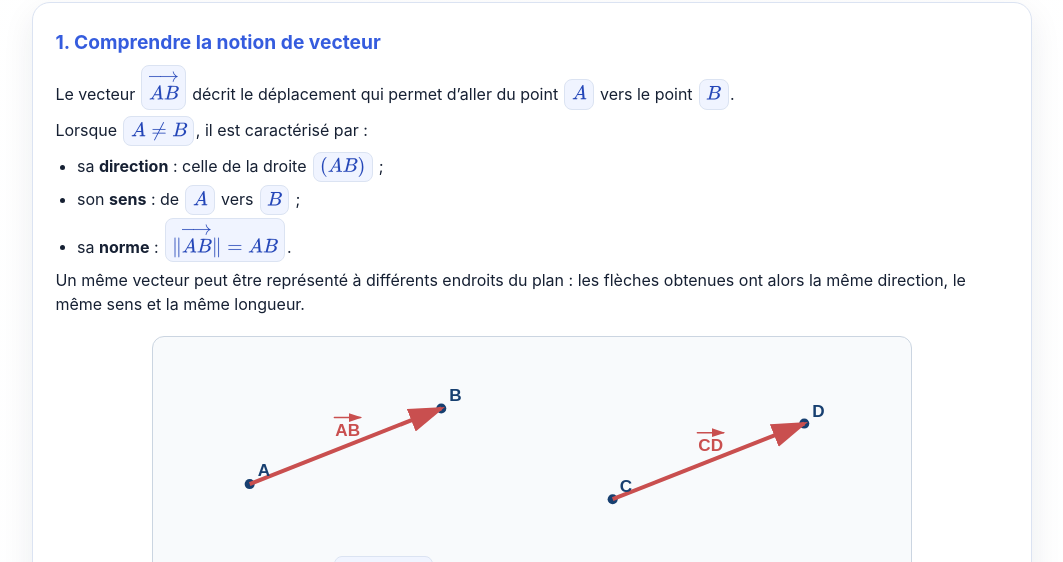
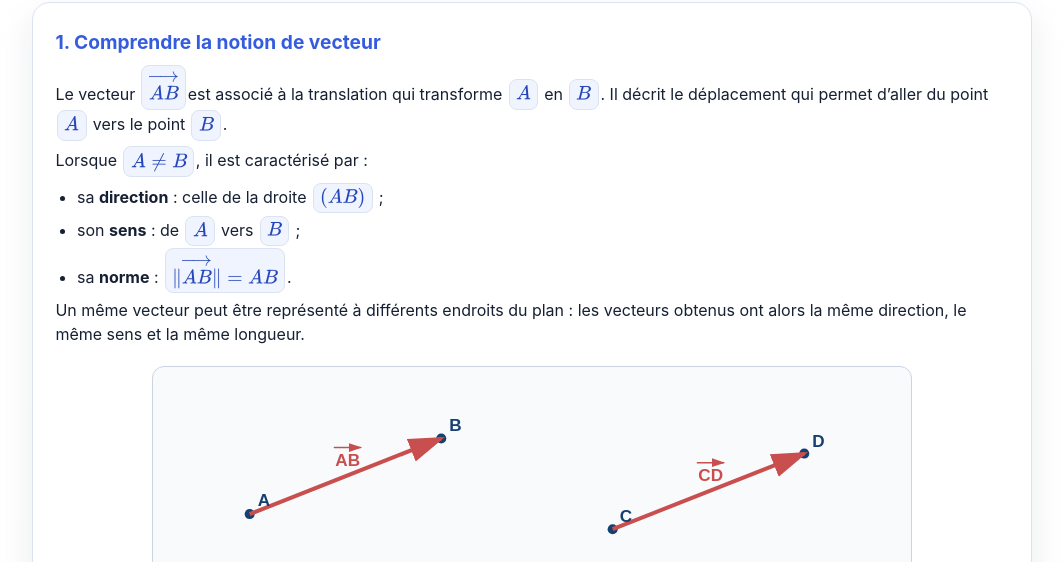
Before and after one commit to Elarif82/mathphix, a plain HTML site: page seconde/vecteurs.html in a window 1280 px wide. Shown: the part 538-1100 px from the top of the page, without its empty margins (108-1171 px from the left). Drawn offline with nearby package versions, Linux system fonts and the light colour scheme.

Commit message:
Mise à jour MathPhiX

```diff
--- a/seconde/vecteurs.html
+++ b/seconde/vecteurs.html
@@ -59,8 +59,9 @@
       <div class="lesson-box">
         <h3>1. Comprendre la notion de vecteur</h3>
         <p>
-          Le vecteur <span class="math">\(\overrightarrow{AB}\)</span> décrit le
-          déplacement qui permet d’aller du point <span class="math">\(A\)</span>
+          Le vecteur <span class="math">\(\overrightarrow{AB}\)</span>est associé à la translation
+          qui transforme <span class="math">\(A\)</span> en <span class="math">\(B\)</span>.
+          Il décrit le déplacement qui permet d’aller du point <span class="math">\(A\)</span>
           vers le point <span class="math">\(B\)</span>.
         </p>
         <p>Lorsque <span class="math">\(A \ne B\)</span>, il est caractérisé par :</p>
@@ -71,7 +72,7 @@
         </ul>
         <p>
           Un même vecteur peut être représenté à différents endroits du plan :
-          les flèches obtenues ont alors la même direction, le même sens et la même longueur.
+          les vecteurs obtenus ont alors la même direction, le même sens et la même longueur.
         </p>
 
         <figure class="vector-figure">
```
